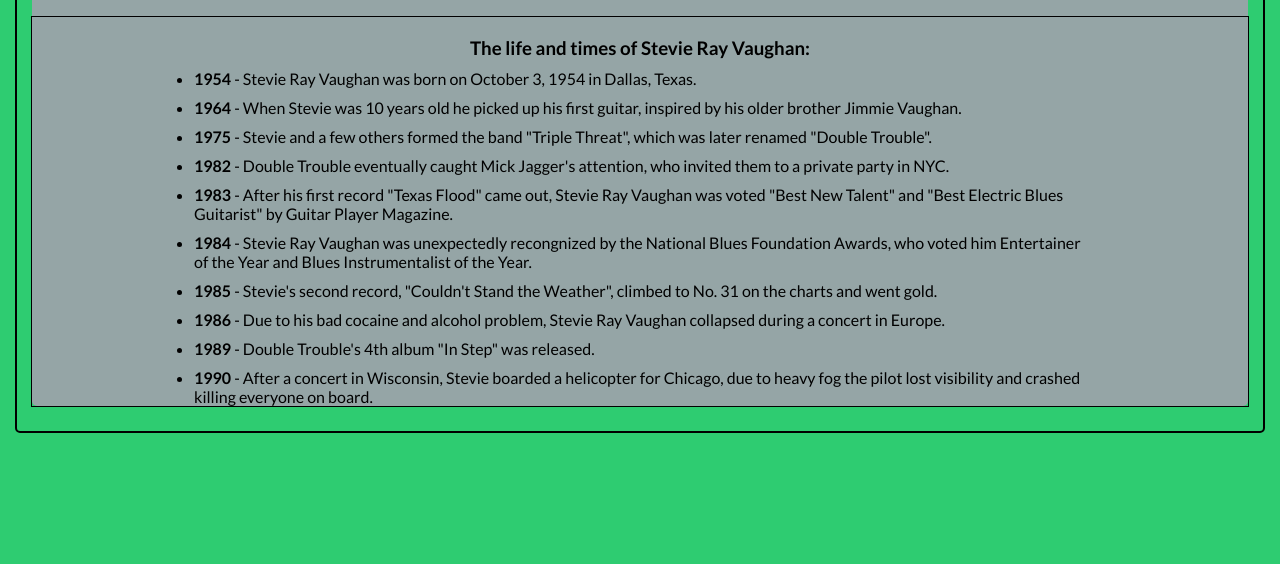
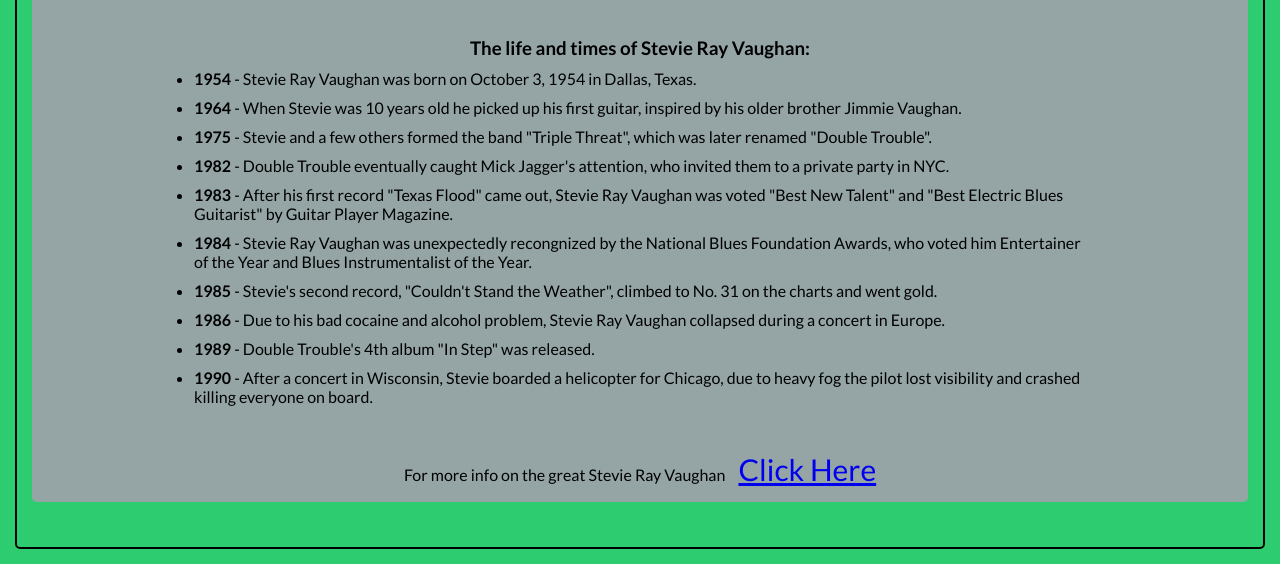
Before and after one commit to ZeppelinsAway/Tribute-Page, a plain HTML site: page index.html in a window 1280 px wide. Shown: the part 470-1034 px from the top of the page. Before the commit the page ends 918 px from the top, so only its background shows below. Drawn offline with Linux system fonts and the light colour scheme.

Commit message:
added footer

```diff
--- a/index.html
+++ b/index.html
@@ -3,7 +3,7 @@
     <head>
         <link rel="stylesheet" href="style.css">
         <link href="https://fonts.googleapis.com/css?family=Lato:400,700" rel="stylesheet">
-        <title>SRV Tribute Page!</title>
+        <title>SRV Tribute Page</title>
     </head>
     <body>
         <div id="main">
@@ -32,6 +32,10 @@
                     <li><strong>1990</strong> - After a concert in Wisconsin, Stevie boarded a helicopter for Chicago, due to heavy fog the pilot lost visibility and crashed killing everyone on board.</li>
                 </ul>
                     </div>
+            <div>
+                <footer>
+                    For more info on the great Stevie Ray Vaughan <a id="tribute-link" href="https://en.wikipedia.org/wiki/Stevie_Ray_Vaughan" target="_blank">Click Here</a></footer>
+                    </div>
                         </div>
 
 
--- a/style.css
+++ b/style.css
@@ -35,7 +35,7 @@ h3 {
     padding-top: 20px;
 }
 #tribute-info {
-    outline: 1px solid black;
+
 }
 ul{
   max-width: 75%;
@@ -45,3 +45,13 @@ li{
   margin: 10px;
   text-align: left;
 }
+
+footer {
+    margin: 30px;
+    padding: 15px;
+}
+
+a {
+    font-size: 30px;
+    padding-left: 10px;
+}
```
